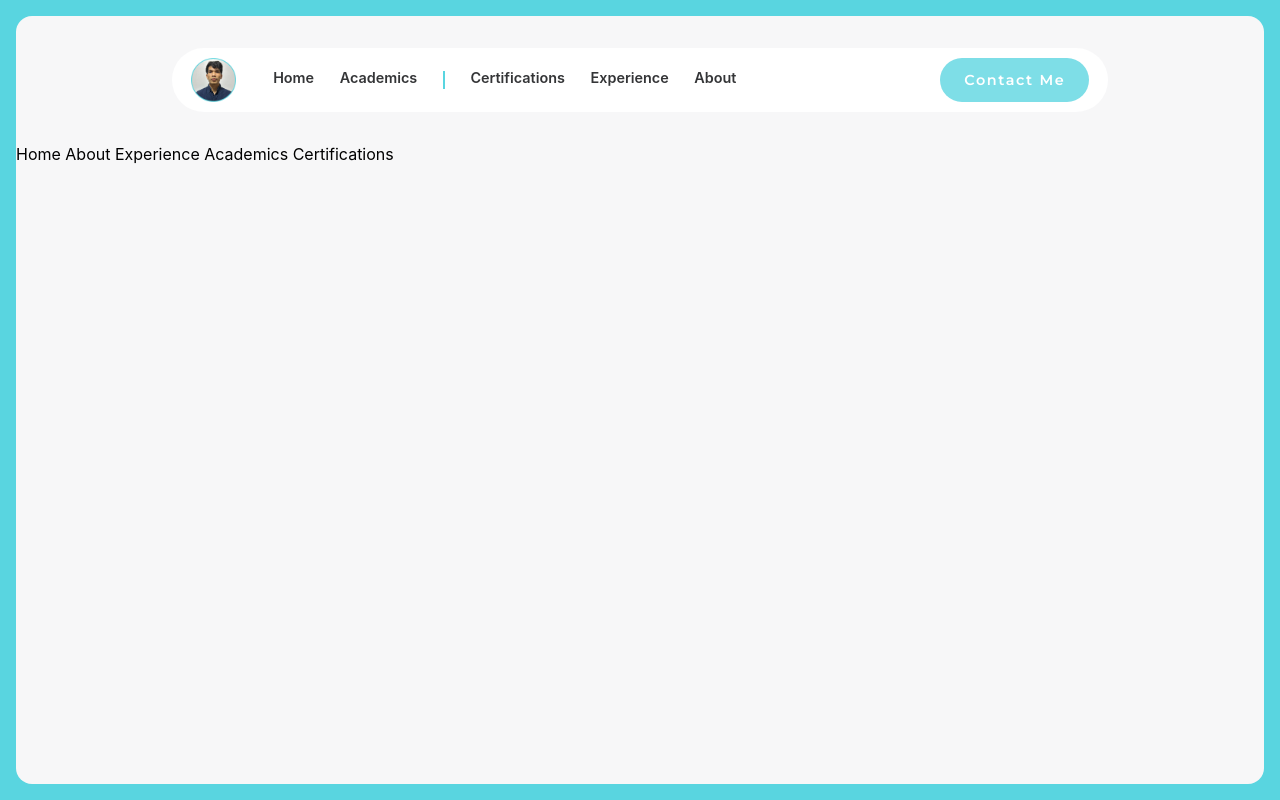
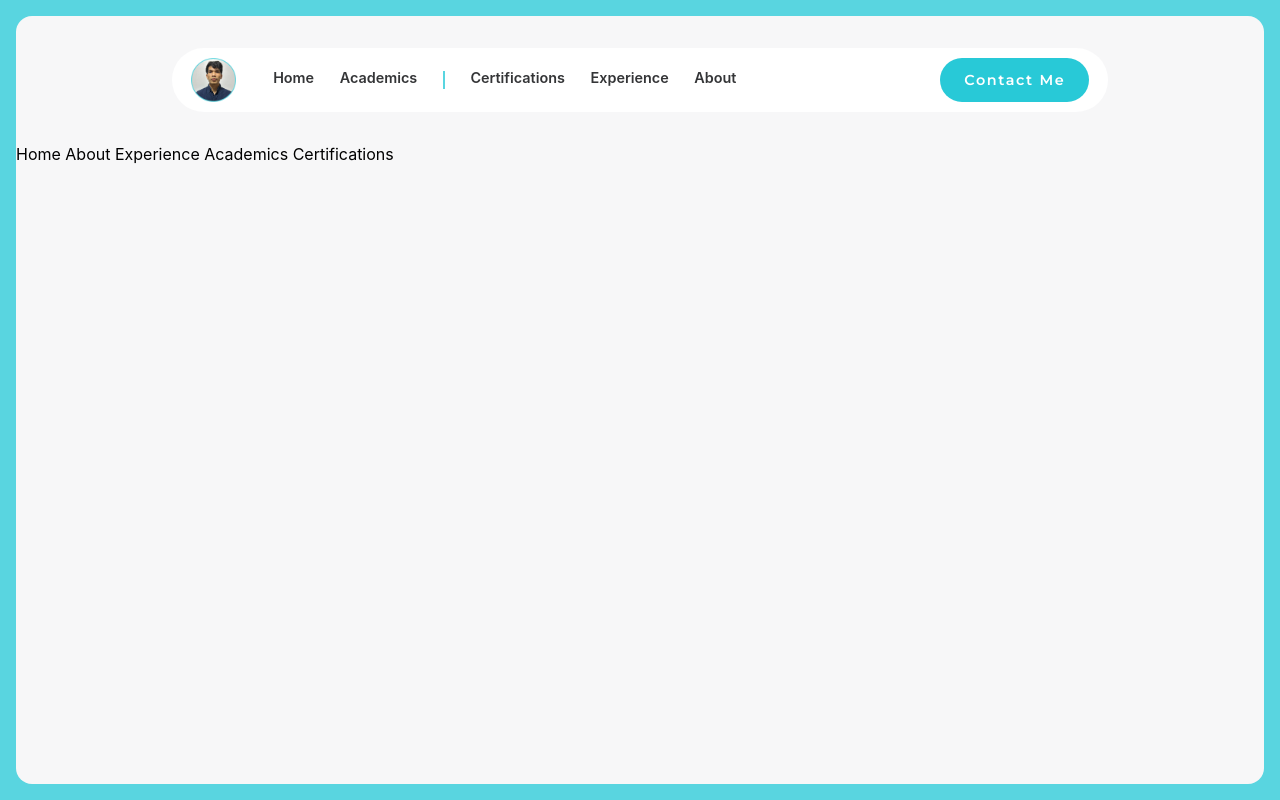
Before and after one commit to kimlj/portfolio, a React (Vite) app: page / in a window 1280 px wide. In both pictures the pointer is over the button "Contact Me". Built offline with nearby package versions, Linux system fonts and the light colour scheme.

Commit message:
changed hover color contact btn to darker

```diff
--- a/src/navbar.css
+++ b/src/navbar.css
@@ -86,5 +86,6 @@
 
 .hire-me-btn:hover{
     background-color: #7edee7;
+    background-color: #28c9d7;
     cursor: pointer;
 }
```
